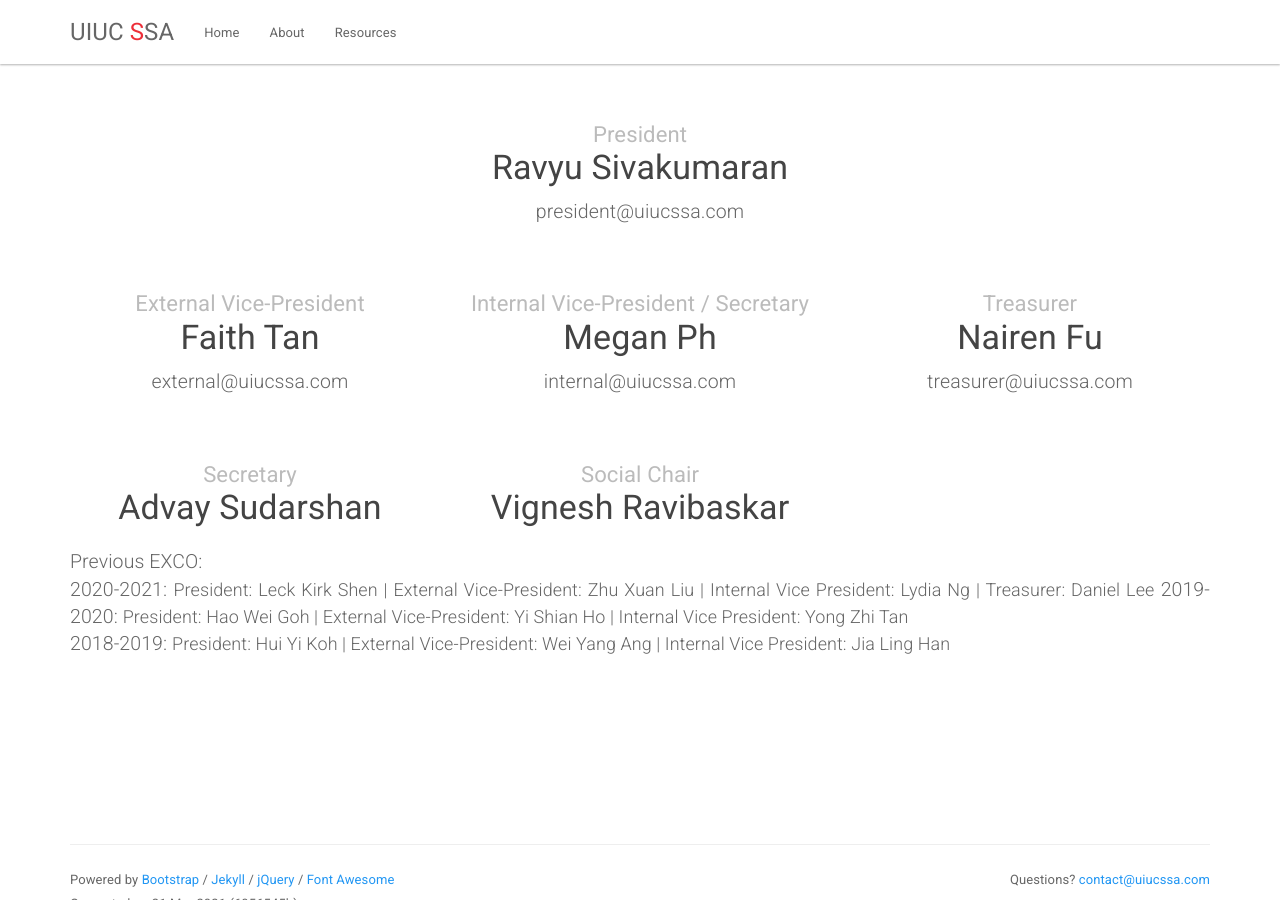
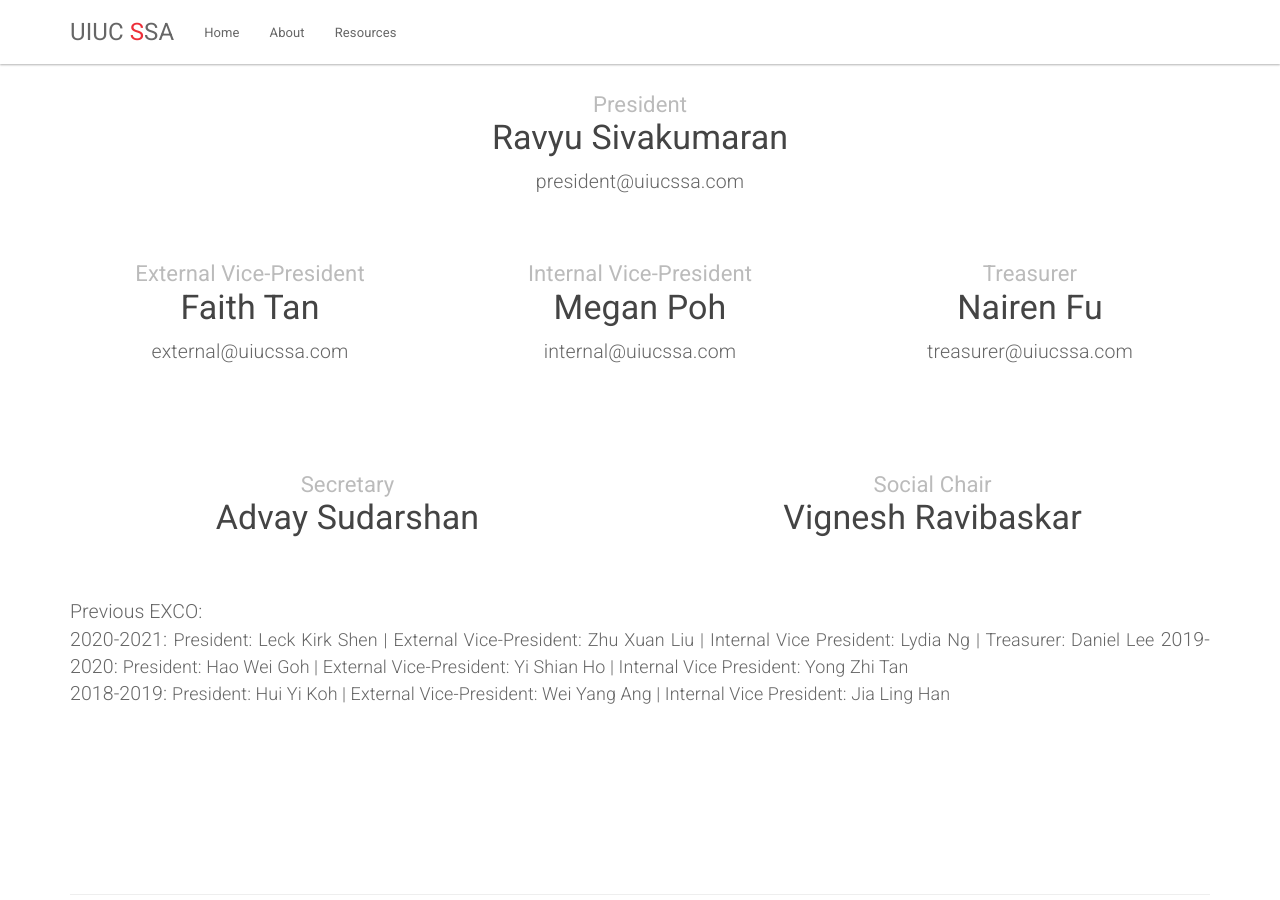
Before and after one commit to uiucssa/uiucssa.github.io, a Jekyll site: the page built from about.html, in a window 1280 px wide and 900 px high, scrolled down 957 px. Built offline with Jekyll 4.4.1, drawn with Linux system fonts in a browser that asks for light colours.

Commit message:
Refactored formatting for 3rd row exco page and spelling error

```diff
--- a/about.html
+++ b/about.html
@@ -98,7 +98,7 @@ title: About Us
     <p class="lead text-justify">The Singapore Students’ Association (SSA) at University of Illinois at Urbana-Champaign strives to help Singaporeans adjust to life in the University and to promote interactions between SSA Members and the University and local communities by organizing various events. We are a close-knit family, dedicated to providing support for every batch of new students in this new environment away from home. </p>
 </div>
 
-<div style="padding-bottom: 50px;">
+<div style="padding-bottom: 20px;">
     <h1 class="text-center">
         Executive Committee
     </h1>
@@ -117,7 +117,7 @@ title: About Us
 </div>
 
 <div class="row">
-    <div class="col-md-4" style="padding-bottom: 10px;">
+    <div class="col-md-4" style="padding-bottom: 50px;">
         <!-- <img src="{{ site.url }}/img/exco/ruowei.png" class="img-responsive center-block"> -->
         <h3 class="text-center">
             <small>External Vice-President</small><br>
@@ -125,15 +125,15 @@ title: About Us
         </h3>
         <p class="lead text-center">external@uiucssa.com</p>
     </div>
-    <div class="col-md-4" style="padding-bottom: 10px;">
+    <div class="col-md-4" style="padding-bottom: 50px;">
         <!-- <img src="{{ site.url }}/img/exco/jingrong.png" class="img-responsive center-block"> -->
         <h3 class="text-center">
-            <small>Internal Vice-President / Secretary</small><br>
-            Megan Ph
+            <small>Internal Vice-President</small><br>
+            Megan Poh
         </h3>
         <p class="lead text-center">internal@uiucssa.com</p>
     </div>
-    <div class="col-md-4" style="padding-bottom: 10px;">
+    <div class="col-md-4" style="padding-bottom: 50px;">
         <!-- <img src="{{ site.url }}/img/exco/ruowei.png" class="img-responsive center-block"> -->
         <h3 class="text-center">
             <small>Treasurer</small><br>
@@ -146,21 +146,19 @@ title: About Us
 </div>
 
 <div class="row">
-    <div class="col-md-4" style="padding-bottom: 10px;">
+    <div class="col-md-6" style="padding-bottom: 50px;">
         <!-- <img src="{{ site.url }}/img/exco/ruowei.png" class="img-responsive center-block"> -->
         <h3 class="text-center">
             <small>Secretary</small><br>
             Advay Sudarshan
         </h3>
     </div>
-    <div class="col-md-4" style="padding-bottom: 10px;">
+    <div class="col-md-6" style="padding-bottom: 50px;">
         <!-- <img src="{{ site.url }}/img/exco/ruowei.png" class="img-responsive center-block"> -->
         <h3 class="text-center">
             <small>Social Chair</small><br>
             Vignesh Ravibaskar
         </h3>
-    </div>
-    <div class="col-md-2">
     </div>
 </div>
 
```
